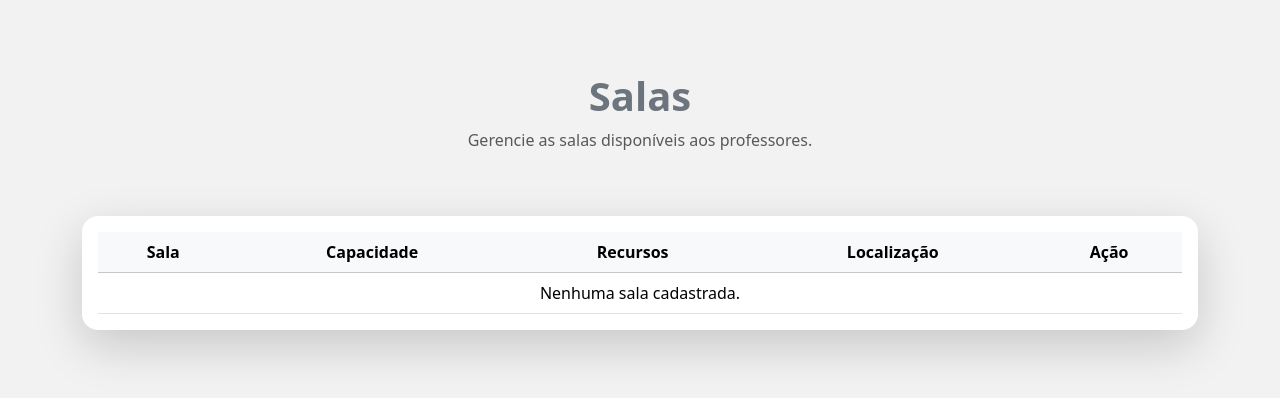
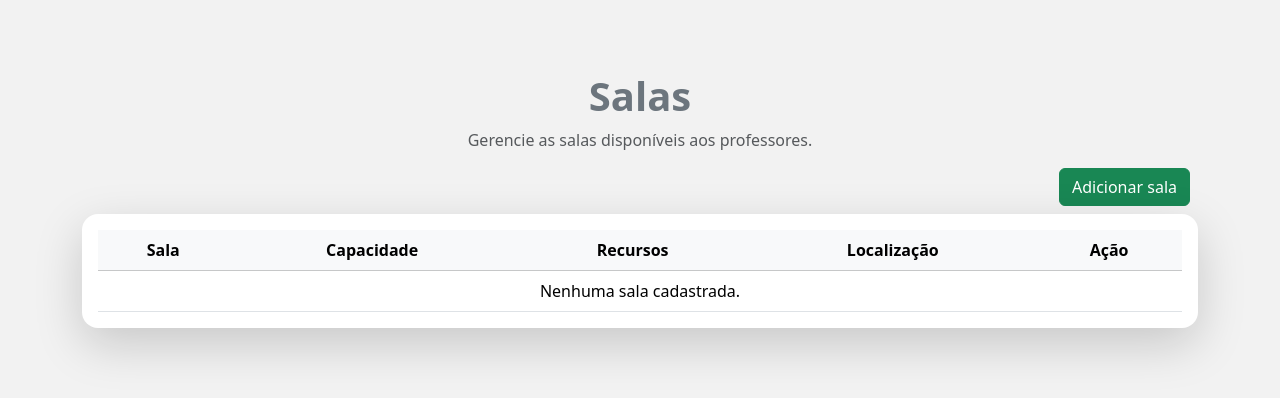
Before and after one commit to lorenaneiva/room-scheduling-manager, a Django app: page /gerenciar_salas in a window 1280 px wide. Shown: the part 56-454 px from the top of the page. Run offline with Django 5.2, Linux system fonts and the light colour scheme; data that the repository does not hold is empty.

Commit message:
add botão para adicionar salas no template de gerenciar_salas

```diff
--- a/agendador/templates/agendador/gerenciar_salas.html
+++ b/agendador/templates/agendador/gerenciar_salas.html
@@ -23,7 +23,10 @@
 {% endblock header %}
 
 {% block content %}
-<div class="container my-5">
+<div class="container my-5 mt-0">
+  <div class="text-center m-2 mt-0 d-flex justify-content-end">
+    <button type="submit" class="btn btn-success">Adicionar sala</button>
+  </div>
   <div class="card shadow-lg border-0 rounded-4">
     <div class="card-body">
       <table class="table align-middle table-hover mb-0">
```
